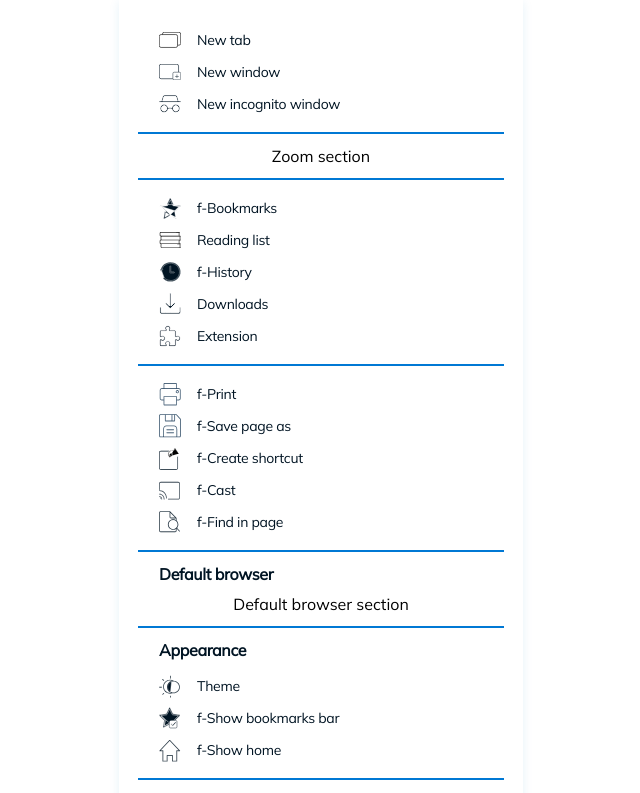
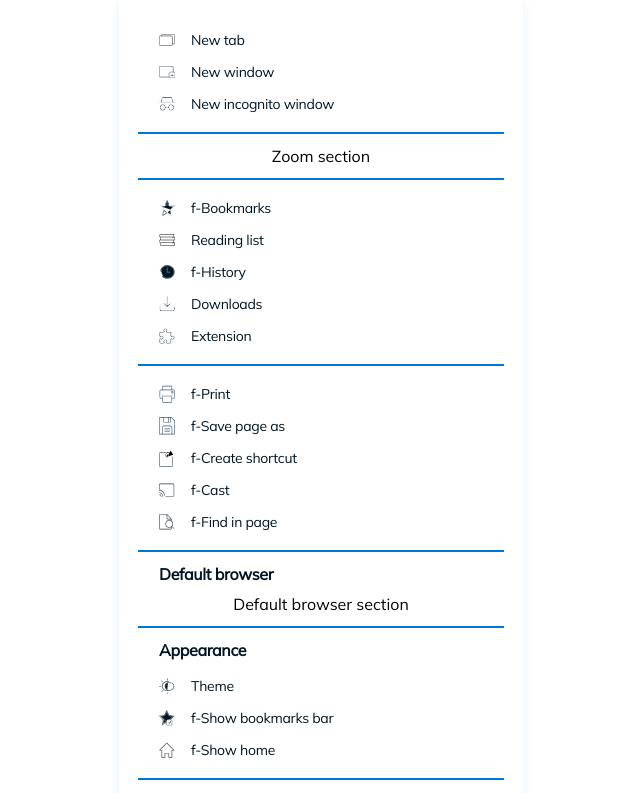
Before and after one commit to IsignInternationalInc/Chrome-SideMenu-Simulator, a React (Create React App) app: page / in a window 1280 px wide. Shown: the top 793 px of the page, without its empty margins (319-959 px from the left). Built offline with nearby package versions, Linux system fonts and the light colour scheme.

Commit message:
decreased icon size

```diff
--- a/src/components/MenuItem/style.css
+++ b/src/components/MenuItem/style.css
@@ -24,7 +24,7 @@
 }
 
 .menu-icon {
-    width: 22px;
+    width: 16px;
     height: auto;
     margin-left: 40px;
     margin-right: 16px;
```
